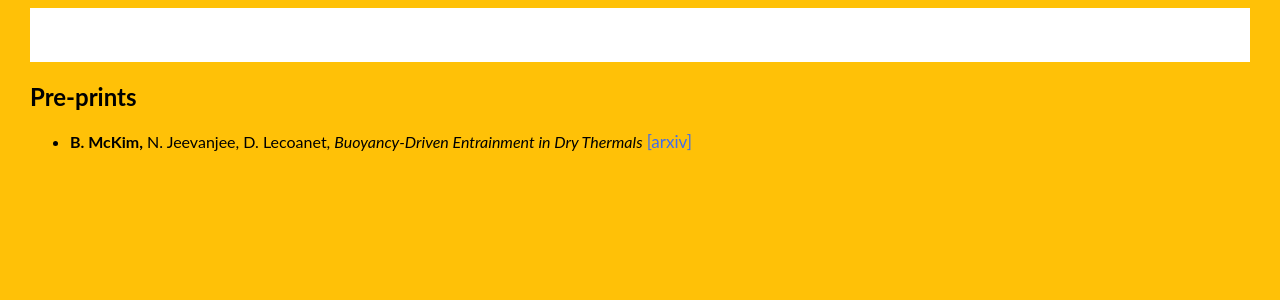
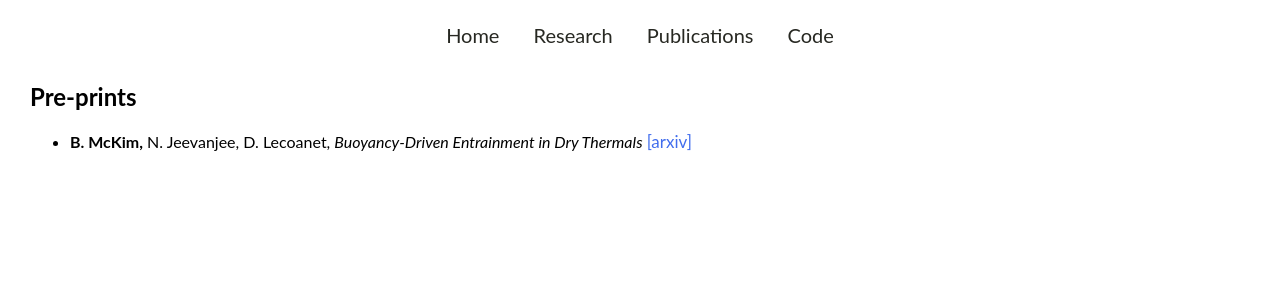
Before and after one commit to mckimb/mckimb.github.io, a Jekyll site: the page built from papers/index.html, in a window 1280 px wide. Shown: the top 300 px of the page. Built offline with Jekyll 4.4.1, drawn with Linux system fonts in a browser that asks for light colours.

Commit message:
Update main.css

```diff
--- a/css/main.css
+++ b/css/main.css
@@ -4,7 +4,7 @@ body {
     font-family: "Lato", sans-serif;
     \\ font-family: "Bitstream Charter";
     \\ background-image: "exoplanet.jpg";
-    background-color: #ffc107;
+    \\ background-color: #ffc107;
 }
 /*
 body h2 {
@@ -185,7 +185,6 @@ nav ul li, footer ul li {
   padding: 15px;
   font-size: 20px;
   color: #272822;
-  color: white;
   text-align: center;
   text-decoration: none;
 }
```
